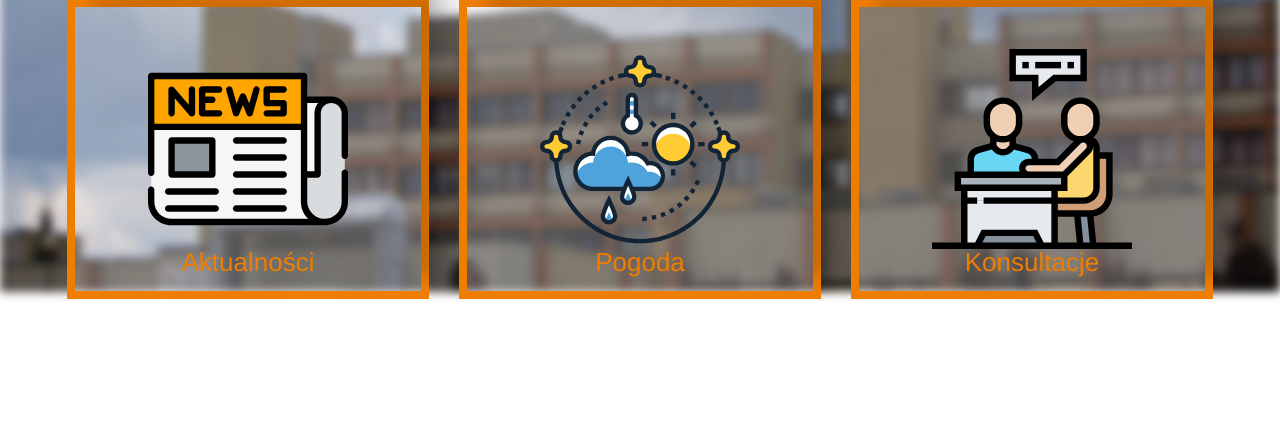
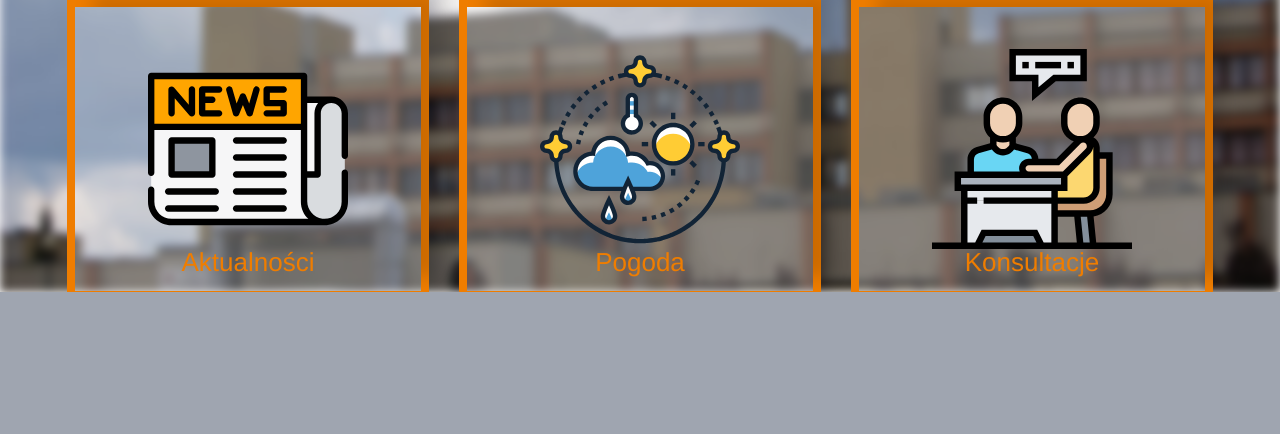
Before and after one commit to Mashnar/Praca_Inzynierska, a Symfony app: template templates/homepage/index.html.twig in a window 1280 px wide. Shown: the part 508-942 px from the top of the page. After the commit the page ends 800 px from the top, so only its background shows below. Run offline with Twig, Linux system fonts and the light colour scheme; the template is opened without the code that fills it, so the values that code supplies are empty; some libraries are stand-ins or nearby versions.

Commit message:
Overflow

```diff
--- a/public/base/base.css
+++ b/public/base/base.css
@@ -43,7 +43,7 @@ body {
     padding: 0;
     margin: 0 auto;
     position: relative;
-    /*overflow: hidden;*/
+    overflow: hidden;
     font-family: Helvetica, sans-serif;
 
 }
```
